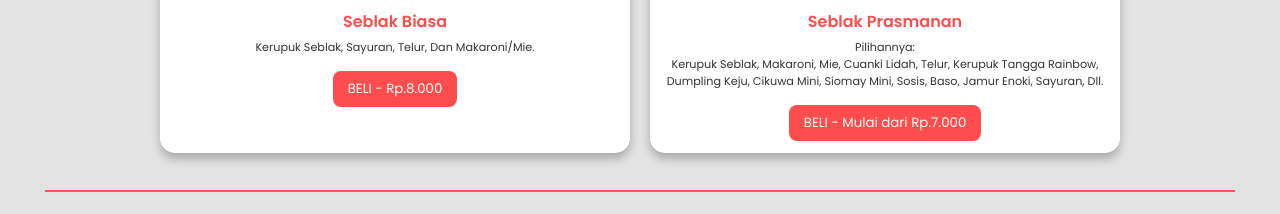
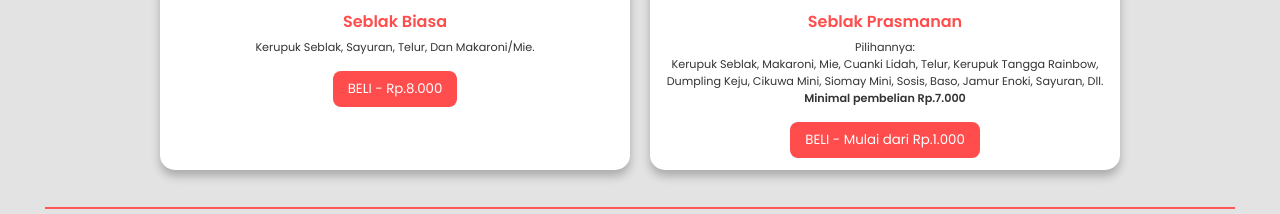
Before and after one commit to seblakmamahagam-pixel/v0.1, a plain HTML site: page index.html in a window 1280 px wide. Shown: the part 940-1154 px from the top of the page. Drawn offline with Linux system fonts and the light colour scheme.

Commit message:
Update pricing and purchase minimum in menu item

```diff
--- a/index.html
+++ b/index.html
@@ -283,9 +283,9 @@
       <div class="menu-item">
         <img src="https://i.imgur.com/cWzJwlO.png">
         <h3>Seblak Prasmanan</h3>
-        <p>Pilihannya:<br>Kerupuk Seblak, Makaroni, Mie, Cuanki Lidah, Telur, Kerupuk Tangga Rainbow, Dumpling Keju, Cikuwa Mini, Siomay Mini, Sosis, Baso, Jamur Enoki, Sayuran, Dll.</p>
+        <p>Pilihannya:<br>Kerupuk Seblak, Makaroni, Mie, Cuanki Lidah, Telur, Kerupuk Tangga Rainbow, Dumpling Keju, Cikuwa Mini, Siomay Mini, Sosis, Baso, Jamur Enoki, Sayuran, Dll.<br><a style="font-weight: bold;">Minimal pembelian Rp.7.000</a></p>
         <form action="https://wa.me/6285813865254" target="_blank">
-  <button type="submit">BELI - Mulai dari Rp.7.000</button>
+  <button type="submit">BELI - Mulai dari Rp.1.000</button>
 </form>
       </div>
     </div>
```
